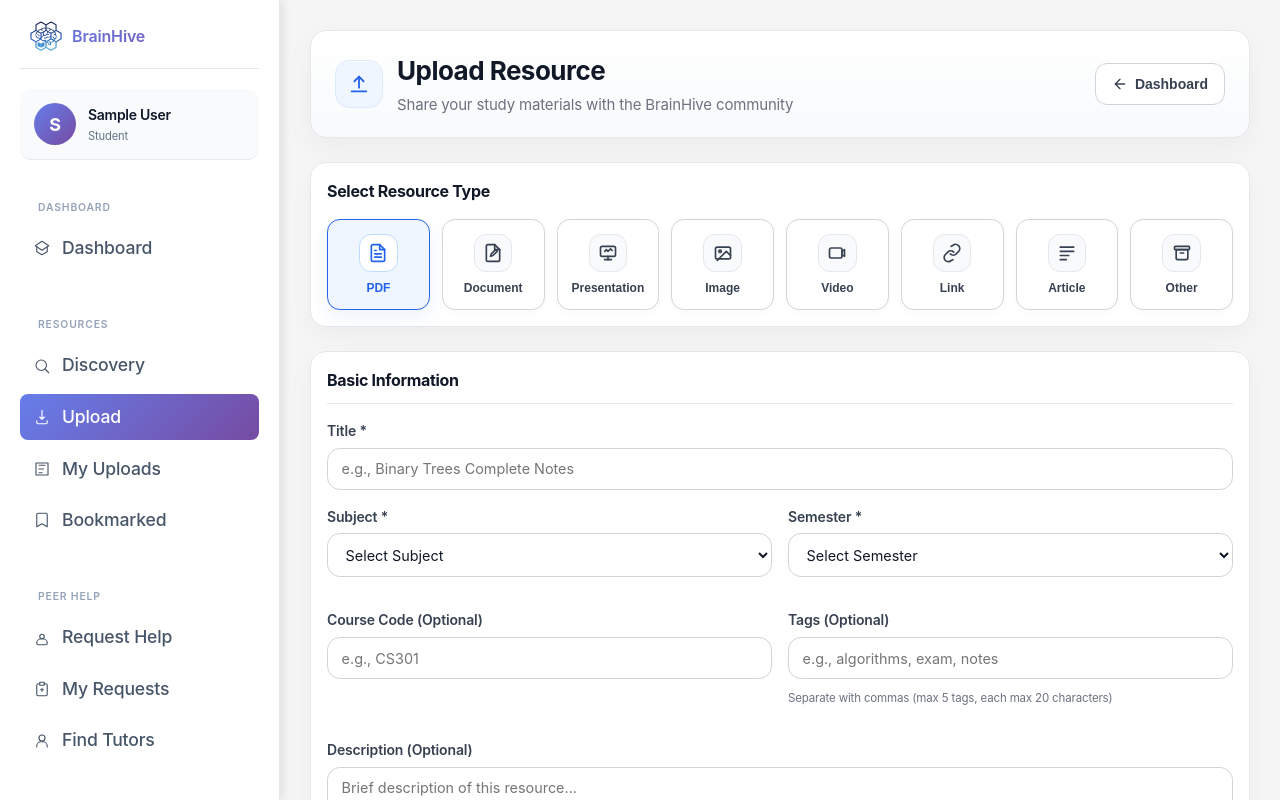
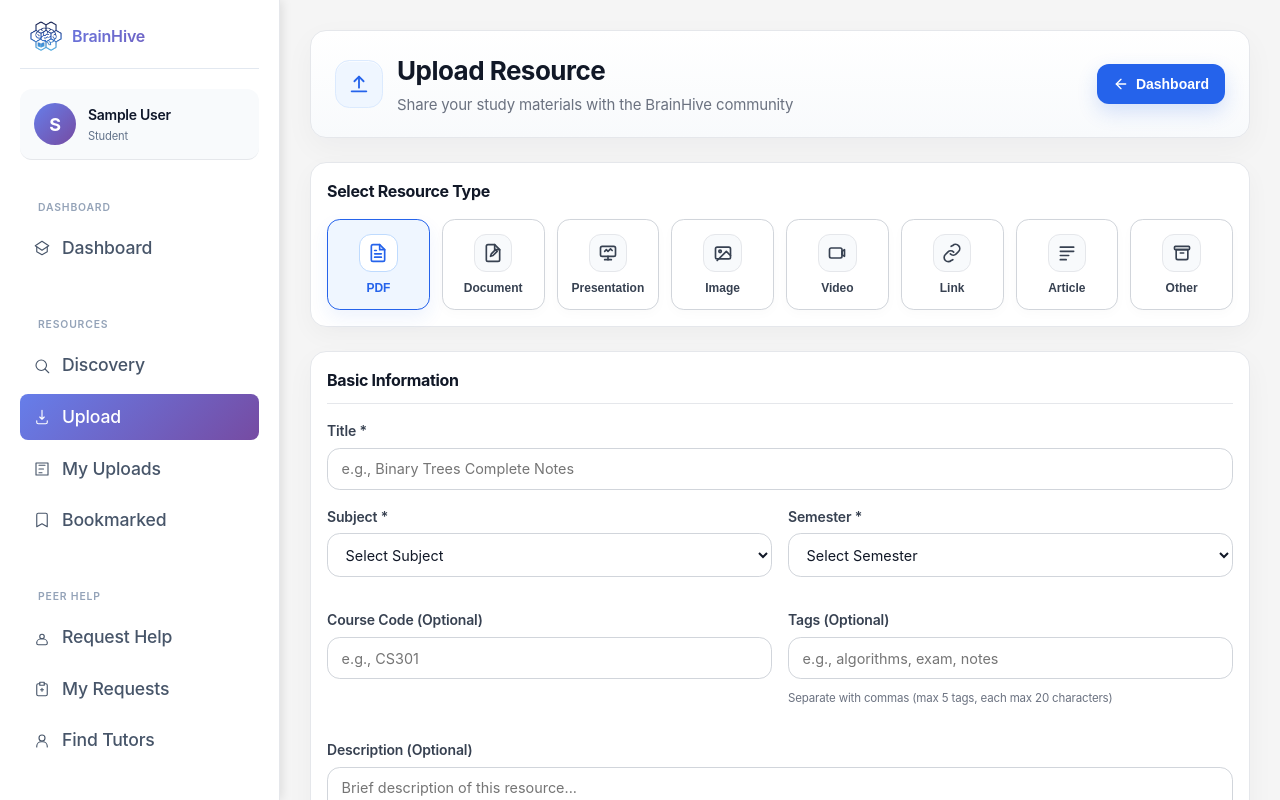
Before and after one commit to PKaveen01/BrainHive, a React (Create React App) app in the folder frontend/: page /upload in a window 1280 px wide. Shown: the top 800 px of the page. Built offline with nearby package versions, Linux system fonts and the light colour scheme; sample sign-in values are in the browser's storage.

Commit message:
Styled dashboard button

```diff
--- a/frontend/src/pages/resources/UploadResource.css
+++ b/frontend/src/pages/resources/UploadResource.css
@@ -1096,3 +1096,30 @@
     outline: 2px solid #2563eb;
     outline-offset: 2px;
 }
+.ur-btn-primary {
+    background: #2563eb;
+    color: #ffffff;
+    border: none;
+    padding: 0.75rem 1rem;
+    border-radius: 0.75rem;
+    font-size: 0.875rem;
+    font-weight: 600;
+    cursor: pointer;
+    transition: all 0.2s ease;
+    display: inline-flex;
+    align-items: center;
+    gap: 0.45rem;
+    justify-content: center;
+    box-shadow: 0 8px 20px rgba(37, 99, 235, 0.18);
+}
+
+.ur-btn-primary:hover {
+    background: #1d4ed8;
+    transform: translateY(-1px);
+    box-shadow: 0 12px 24px rgba(37, 99, 235, 0.22);
+}
+
+.ur-btn-primary:active {
+    background: #1e40af;
+    transform: translateY(0);
+}
--- a/frontend/src/pages/resources/UploadResource.jsx
+++ b/frontend/src/pages/resources/UploadResource.jsx
@@ -626,7 +626,7 @@ const UploadResource = () => {
                             </div>
                         </div>
                     </div>
-                    <button className="ur-btn-secondary" onClick={() => navigate('/dashboard/student')}>
+                    <button className="ur-btn-primary" onClick={() => navigate('/dashboard/student')}>
                         <UrIcon name="arrowLeft" size={16} />
                         <span>Dashboard</span>
                     </button>
```
